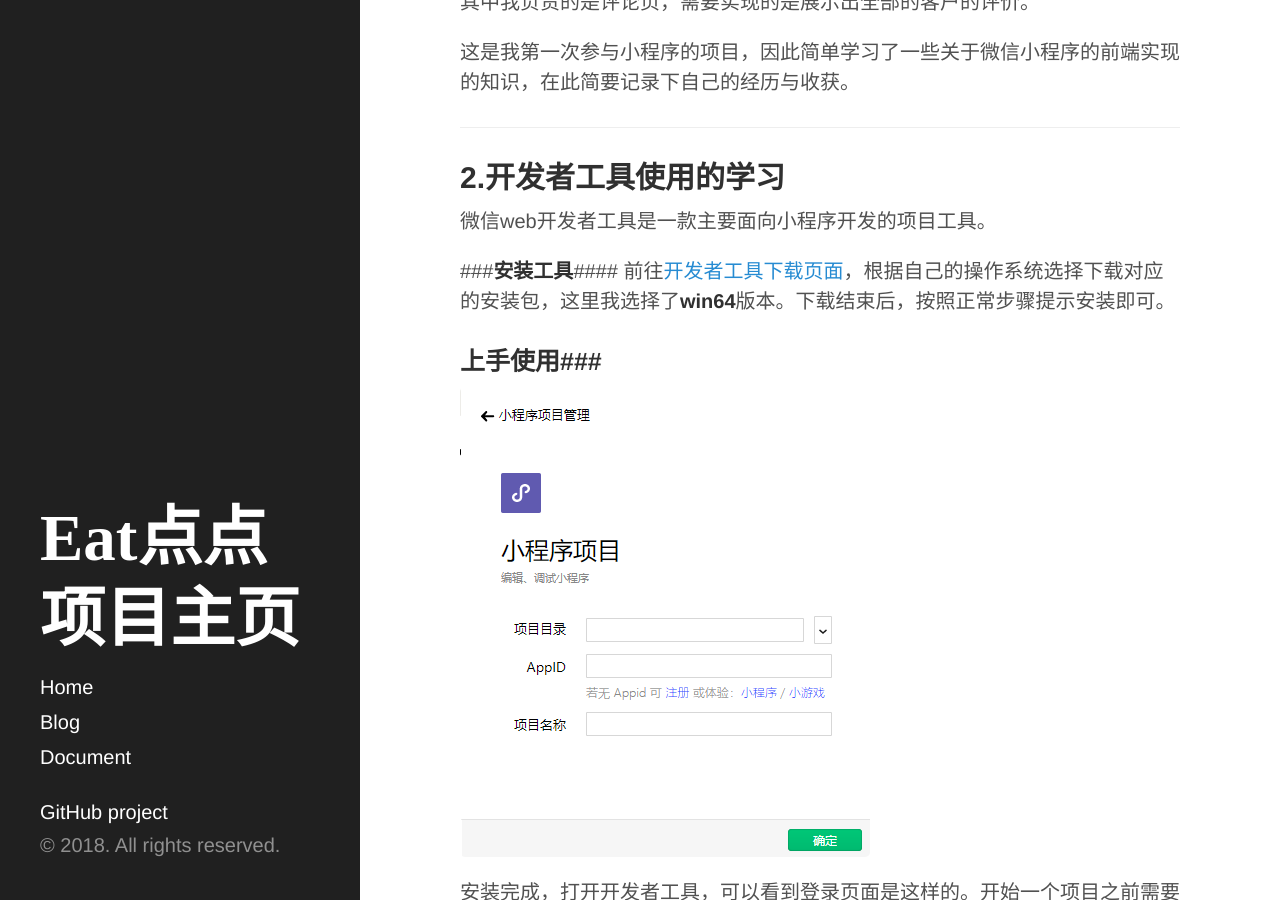
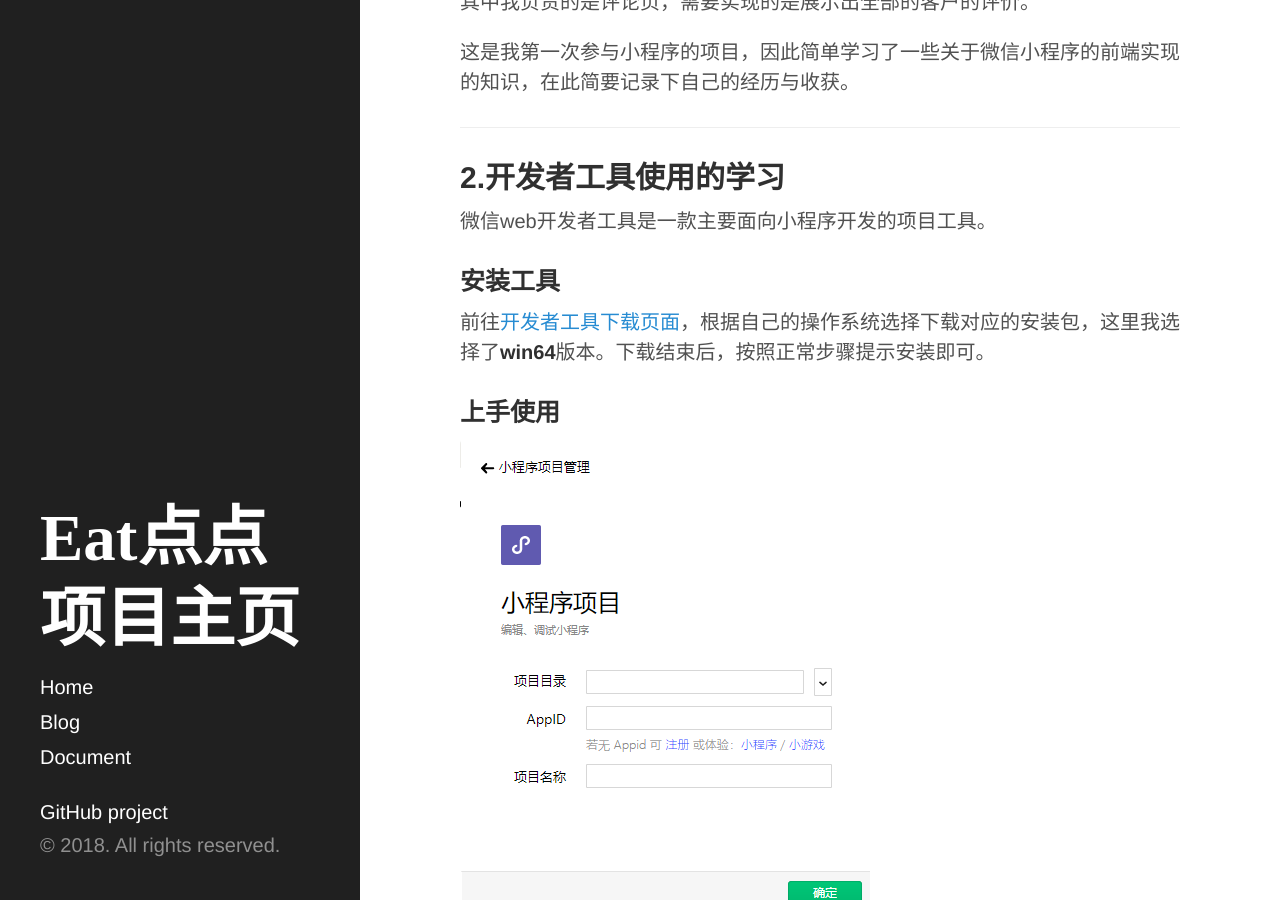
Before and after one commit to ChickenDinner8/ChickenDinner8.github.io, a Jekyll site: the page built from _posts/2018-04-15-微信小程序学习日志.md, in a window 1280 px wide and 900 px high, scrolled down 605 px. Built offline with Jekyll 4.4.1, drawn with Linux system fonts in a browser that asks for light colours.

```diff
--- a/_posts/2018-04-15-微信小程序学习日志.md
+++ b/_posts/2018-04-15-微信小程序学习日志.md
@@ -28,10 +28,10 @@ tags : blog
 微信web开发者工具是一款主要面向小程序开发的项目工具。
 
 
-###**安装工具**####
+### **安装工具**
 前往[开发者工具下载页面](https://developers.weixin.qq.com/miniprogram/dev/devtools/download.html?t=2018412)，根据自己的操作系统选择下载对应的安装包，这里我选择了**win64**版本。下载结束后，按照正常步骤提示安装即可。
 
-### **上手使用**###
+### **上手使用**
 
 ![start](https://github.com/ChickenDinner8/ChickenDinner8.github.io/blob/master/public/img/pomelo/start.PNG)
 
```
